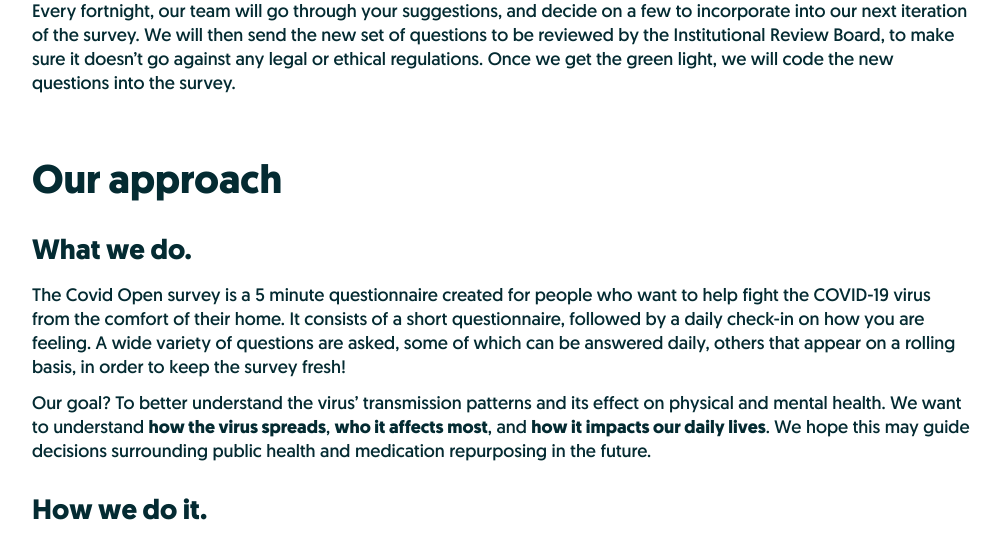
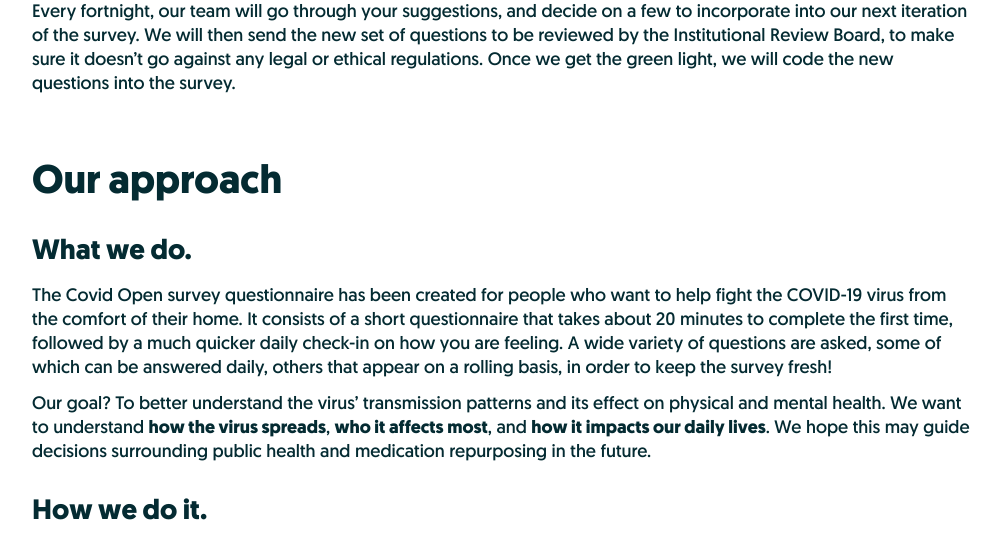
Before and after one commit to PeerProducedResearch/opensurvey, a Django app: template main/templates/main/about.html in a window 1280 px wide. Shown: the part 1257-1801 px from the top of the page, without its empty margins (138-1138 px from the left). Run offline with Django 3.2, Linux system fonts and the light colour scheme; the template is opened without the code that fills it, so the values that code supplies are empty; some libraries are stand-ins or nearby versions; some web fonts are replaced.

Commit message:
Update about.html

```diff
--- a/main/templates/main/about.html
+++ b/main/templates/main/about.html
@@ -66,8 +66,8 @@
     <h3>{% trans "What we do." %}</h3>
     <p>
       {% blocktrans %}
-      The Covid Open survey is a 5 minute questionnaire created for people who want to help fight the COVID-19 virus from
-      the comfort of their home. It consists of a short questionnaire, followed by a daily check-in on how you are feeling. A
+      The Covid Open survey questionnaire has been created for people who want to help fight the COVID-19 virus from
+      the comfort of their home. It consists of a short questionnaire that takes about 20 minutes to complete the first time, followed by a much quicker daily check-in on how you are feeling. A
       wide variety of questions are asked, some of which can be answered daily, others that appear on a rolling basis, in order to keep the survey fresh!
       {% endblocktrans %}
     </p>
```
